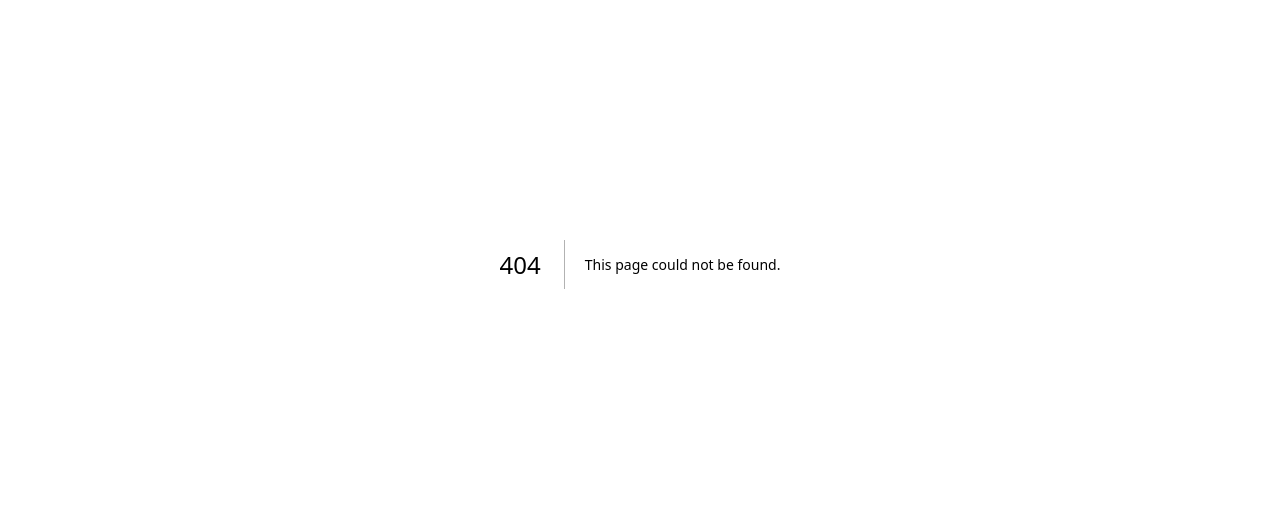
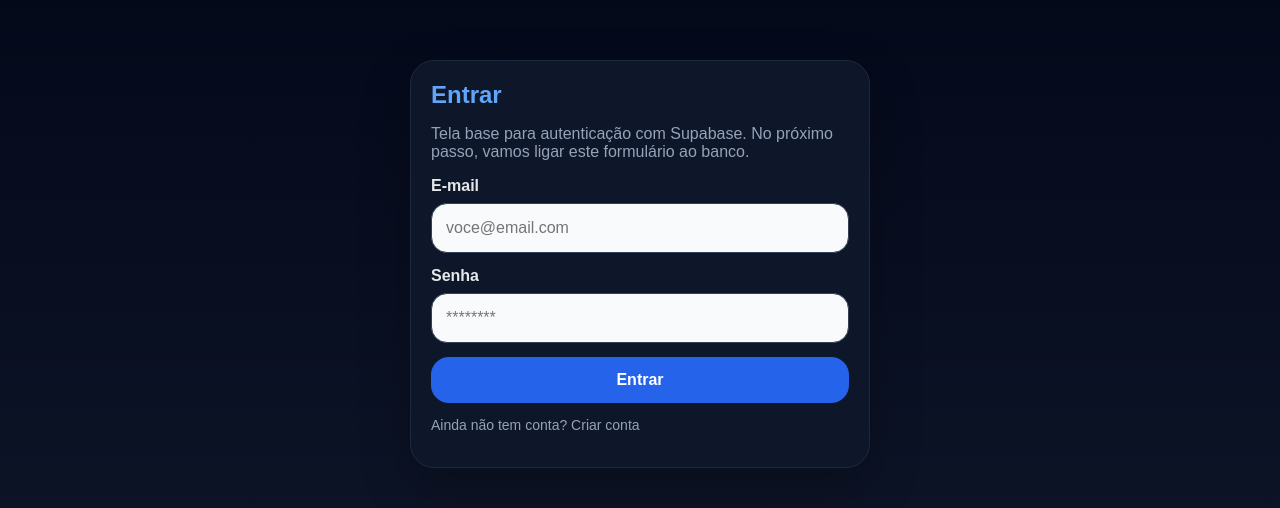
Before and after one commit to MarceloSalada/ubercontrol, a Next.js app: page /login in a window 1280 px wide. Before the commit this address had no page. Shown: the part 136-644 px from the top of the page. Built offline with nearby package versions, Linux system fonts and the light colour scheme.

Commit message:
Add login page

```diff
--- /dev/null
+++ b/app/login/page.tsx
@@ -0,0 +1,34 @@
+import Link from "next/link";
+
+export default function LoginPage() {
+  return (
+    <main className="auth-shell">
+      <section className="card auth-card">
+        <h1 className="section-title">Entrar</h1>
+        <p className="muted">
+          Tela base para autenticação com Supabase. No próximo passo, vamos ligar este formulário ao banco.
+        </p>
+
+        <form className="form-grid">
+          <label className="field">
+            <span>E-mail</span>
+            <input className="input" type="email" placeholder="voce@email.com" />
+          </label>
+
+          <label className="field">
+            <span>Senha</span>
+            <input className="input" type="password" placeholder="********" />
+          </label>
+
+          <button type="submit" className="primary-btn">
+            Entrar
+          </button>
+        </form>
+
+        <p className="small muted">
+          Ainda não tem conta? <Link href="/signup">Criar conta</Link>
+        </p>
+      </section>
+    </main>
+  );
+}
```
